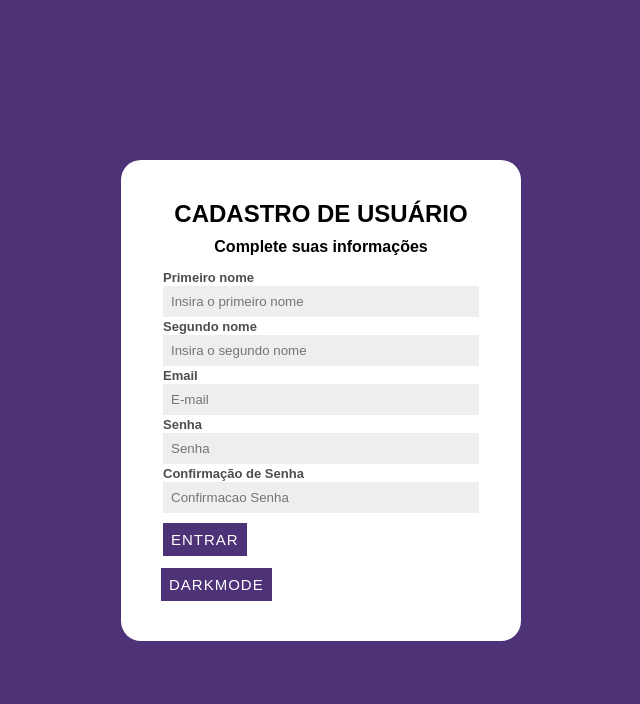
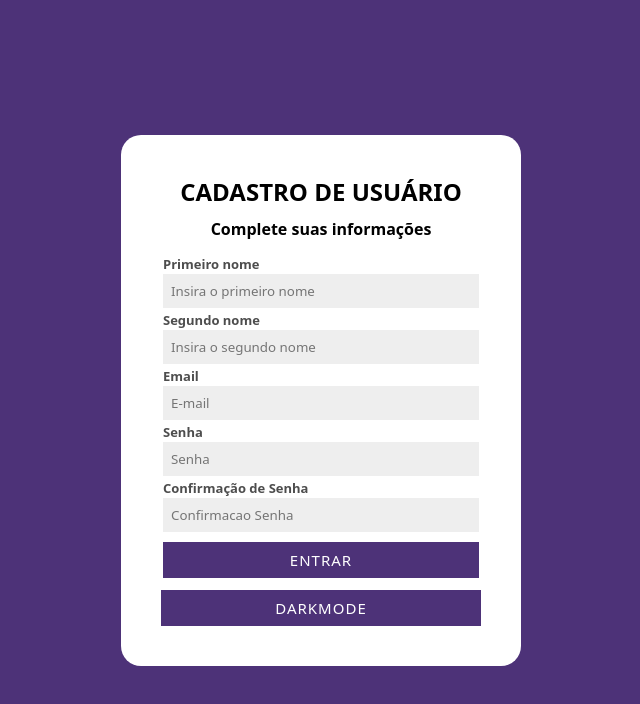
Before and after one commit to matdelgado/Checkpoint3-RWD, a plain HTML site: page index.html in a window 1280 px wide. Shown: the whole page, without its empty margins (319-959 px from the left). Drawn offline with Linux system fonts and the light colour scheme.

Commit message:
Ajuste nos botões e alteração de fonte

```diff
--- a/css/index.css
+++ b/css/index.css
@@ -2,6 +2,7 @@
   margin: 0;
   padding: 0;
   box-sizing: border-box;
+  font-family: system-ui, -apple-system, BlinkMacSystemFont, 'Segoe UI', Roboto, Oxygen, Ubuntu, Cantarell, 'Open Sans', 'Helvetica Neue', sans-serif;
 }
 
 body {
@@ -31,6 +32,7 @@ button {
   letter-spacing: 1px;
   text-transform: uppercase;
   margin-top: 10px;
+  width: 100%;
 }
 
 .form {
```
